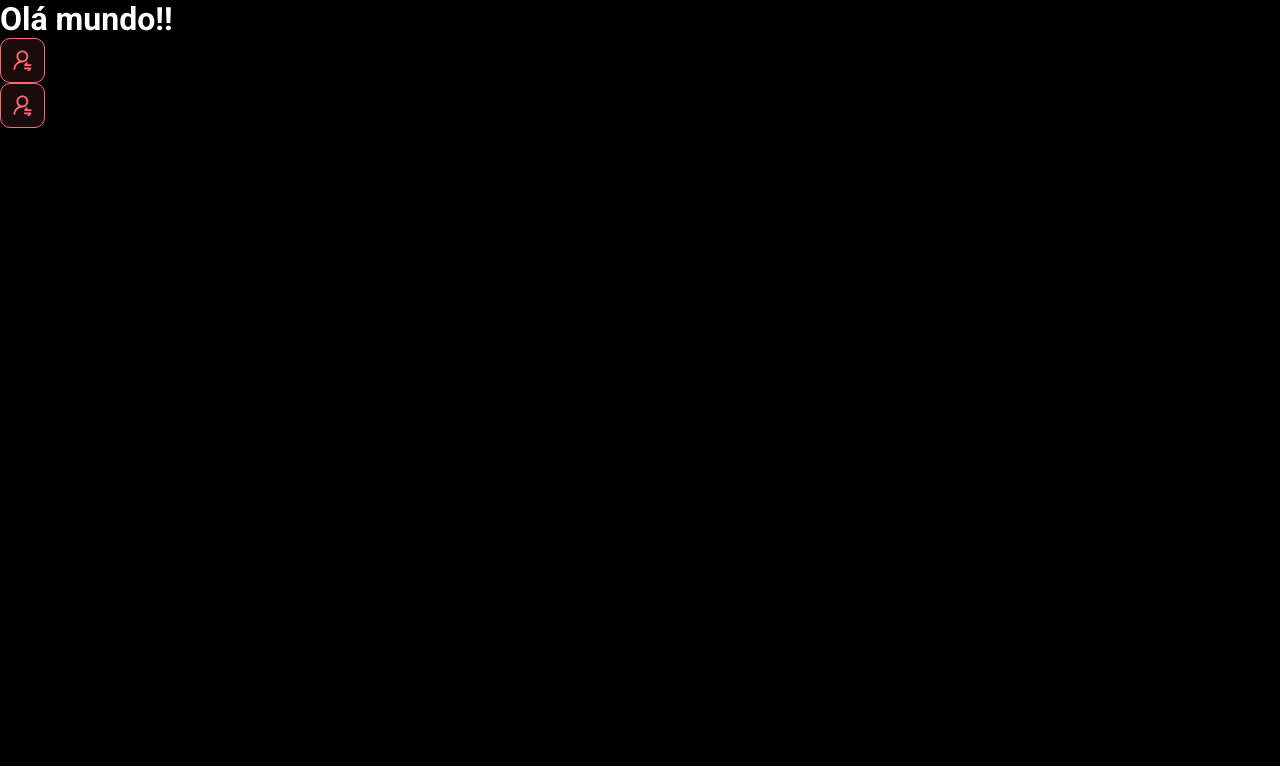
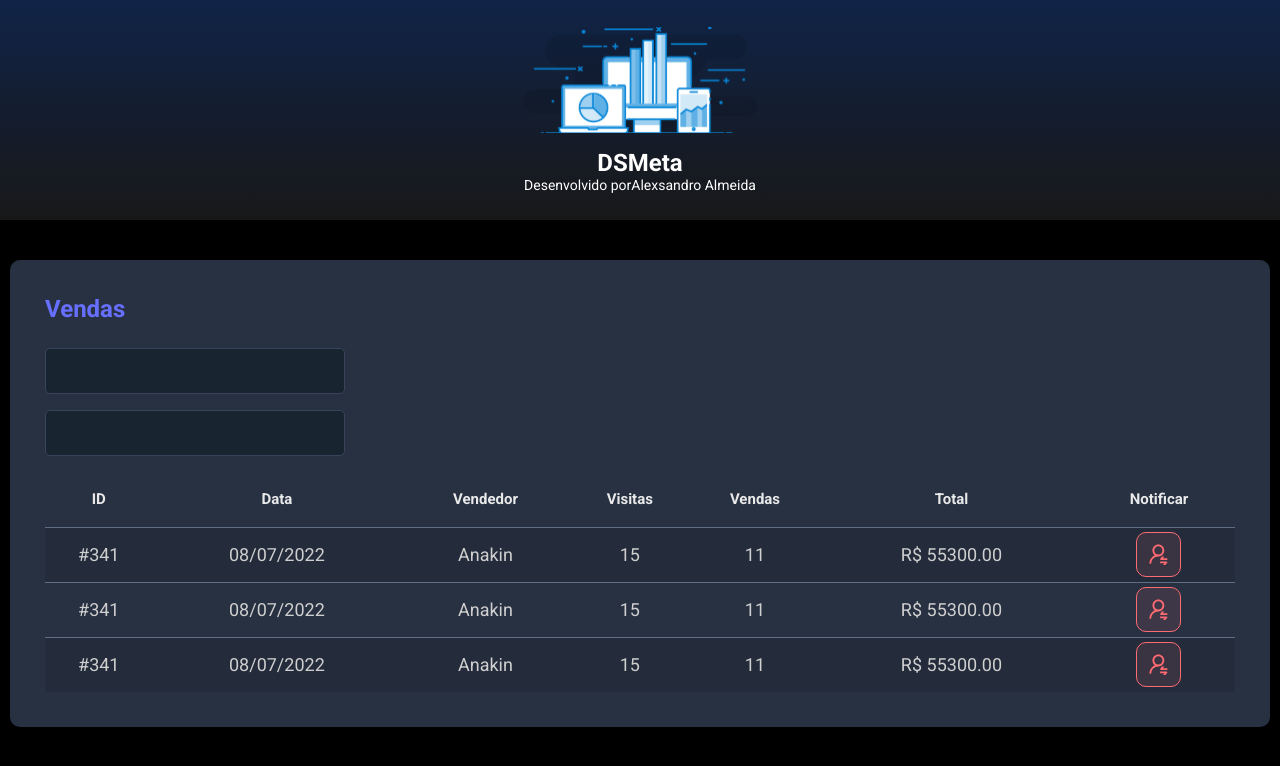
Before and after one commit to Alexdevsoft/dsmeta, a React (Vite) app in the folder frontend/: page / in a window 1280 px wide. Shown: the top 766 px of the page. Built offline with nearby package versions, Linux system fonts and the light colour scheme.

Commit message:
Other componets

```diff
--- a/frontend/src/App.tsx
+++ b/frontend/src/App.tsx
@@ -1,15 +1,18 @@
-import NotificationButton from "./components/NotificationButton"
-
+import Header from "./components/Header/";
+import SalesCard from "./components/SalesCard";
 
 function App() {
-  return(
+  return (
     <>
-    <h1>Olá mundo!!</h1>
-    <NotificationButton />
-    <NotificationButton />
-
+      <Header />
+      <main>
+        <section id="sales">
+          <div className="dsmeta-content"></div>
+          <SalesCard />
+        </section>
+      </main>
     </>
-  )
+  );
 }
 
-export default App
+export default App;
--- /dev/null
+++ b/frontend/src/components/Header/index.tsx
@@ -0,0 +1,20 @@
+import logo from '../../assests/img/logo.svg'
+
+import './style.css'
+
+function Header() {
+  return (
+    <header>
+      <div className="dsmeta-logo-container">
+        <img src={logo} alt="dsmeta" />
+        <h1>DSMeta</h1>
+        <p>
+          Desenvolvido por
+          <a href="https://github.com/Alexdevsoft">Alexsandro Almeida</a>
+        </p>
+      </div>
+    </header>
+  );
+}
+
+export default Header;
--- /dev/null
+++ b/frontend/src/components/Header/style.css
@@ -0,0 +1,27 @@
+header {
+    background: linear-gradient(180deg, #102347 0%, #181818 100%);
+    height: 220px;
+    display: flex;
+    align-items: center;
+    justify-content: center;
+}
+
+.dsmeta-logo-container {
+    display: flex;
+    flex-direction: column;
+    align-items: center;
+}
+
+.dsmeta-logo-container img {
+    width: 235px;
+}
+
+.dsmeta-logo-container h1 {
+    margin-top: 15px;
+    font-size: 24px;
+}
+
+.dsmeta-logo-container p {
+    font-size: 14px;
+    font-weight: 300px;
+}
--- /dev/null
+++ b/frontend/src/components/SalesCard/index.tsx
@@ -0,0 +1,77 @@
+import NotificationButton from '../NotificationButton';
+import './style.css'
+
+function SalesCard() {
+  return (
+    <div className="dsmeta-card">
+      <h2 className="dsmeta-sales-title">Vendas</h2>
+      <div>
+        <div className="dsmeta-form-control-container">
+          <input className="dsmeta-form-control" type="text" />
+        </div>
+        <div className="dsmeta-form-control-container">
+          <input className="dsmeta-form-control" type="text" />
+        </div>
+      </div>
+
+      <div>
+        <table className="dsmeta-form-control-table">
+          <thead>
+            <tr>
+              <th className="show992">ID</th>
+              <th className="show576">Data</th>
+              <th>Vendedor</th>
+              <th className="show992">Visitas</th>
+              <th className="show992">Vendas</th>
+              <th>Total</th>
+              <th>Notificar</th>
+            </tr>
+          </thead>
+          <tbody>
+            <tr>
+              <td className="show992">#341</td>
+              <td className="show576">08/07/2022</td>
+              <td>Anakin</td>
+              <td className="show992">15</td>
+              <td className="show992">11</td>
+              <td>R$ 55300.00</td>
+              <td>
+                <div className="dsmeta-red-btn-container">
+                    <NotificationButton />
+                </div>
+              </td>
+            </tr>
+            <tr>
+              <td className="show992">#341</td>
+              <td className="show576">08/07/2022</td>
+              <td>Anakin</td>
+              <td className="show992">15</td>
+              <td className="show992">11</td>
+              <td>R$ 55300.00</td>
+              <td>
+                <div className="dsmeta-red-btn-container">
+                  <NotificationButton />
+                </div>
+              </td>
+            </tr>
+            <tr>
+              <td className="show992">#341</td>
+              <td className="show576">08/07/2022</td>
+              <td>Anakin</td>
+              <td className="show992">15</td>
+              <td className="show992">11</td>
+              <td>R$ 55300.00</td>
+              <td>
+                <div className="dsmeta-red-btn-container">
+                  <NotificationButton />
+                </div>
+              </td>
+            </tr>
+          </tbody>
+        </table>
+      </div>
+    </div>
+  );
+}
+
+export default SalesCard;
--- /dev/null
+++ b/frontend/src/components/SalesCard/style.css
@@ -0,0 +1,97 @@
+.dsmeta-card {
+    background-color: #283142;
+    border-radius: 10px;
+    padding: 30px 10px;
+
+}
+
+.dsmeta-sales-title {
+    color: #676FFF;
+    font-size: 24px;
+    margin-bottom: 25px;
+}
+
+.dsmeta-form-control-container {
+    margin-bottom: 16px;
+    max-width: 300px;
+}
+
+.dsmeta-form-control {
+    width: 100%;
+    height: 46px;
+    background-color: #182531;
+    border: 1px solid #384459;
+    border-radius: 5px;
+    color: #9AAABE;
+    padding: 20px;
+    font-size: 0 18px;
+}
+
+.dsmeta-form-control-table {
+    width: 100%;
+    border-spacing: 0;
+    border-collapse: collapse;
+}
+
+.dsmeta-form-control-table thead {
+    height: 55px;
+    font-size: 15px;
+    color: #E9E9E9;
+    font-weight: 700;
+}
+
+.dsmeta-form-control-table tbody {
+    font-size: 14px;
+    font-weight: 400;
+    color: #CFCFCF;
+    text-align: center;
+}
+
+.dsmeta-form-control-table tbody tr {
+    height: 74px;
+    border-top: 1px solid #5F6E82;
+}
+
+.dsmeta-form-control-table tbody tr:hover > td {
+    background-color: #384459;
+}
+
+.dsmeta-form-control-table tbody tr:nth-child(odd) {
+    background-color: #242C3B;
+}
+
+.dsmeta-red-btn-container {
+    display: flex;
+    justify-content: center;
+}
+
+.show576 {
+    display: none;
+}
+
+.show992 {
+    display: none;
+}
+
+@media (min-width: 576px) {
+    .show576 {
+        display: table-cell;
+    }
+
+    .dsmeta-card {
+        padding: 35px;
+    }
+
+    .dsmeta-form-control-table tbody tr {
+        height: 55px;
+    }
+    .dsmeta-form-control-table tbody {
+        font-size: 18px;
+    }
+}
+
+@media (min-width: 992px) {
+    .show992 {
+        display: table-cell;
+    }
+}
--- a/frontend/src/index.css
+++ b/frontend/src/index.css
@@ -19,3 +19,13 @@
   color: unset;
   text-decoration: none;
 }
+
+.dsmeta-content {
+  width: 100%;
+  max-width: 900px;
+  margin: 0 auto;
+}
+
+#sales {
+  padding: 40px 10px;
+}
```
Also changed, not shown: frontend/src/assests/img/logo.svg (added).
